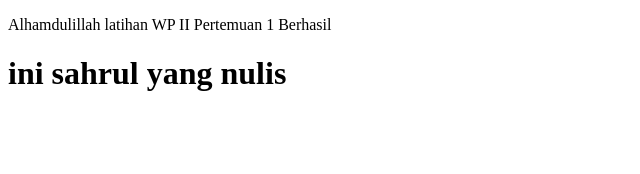
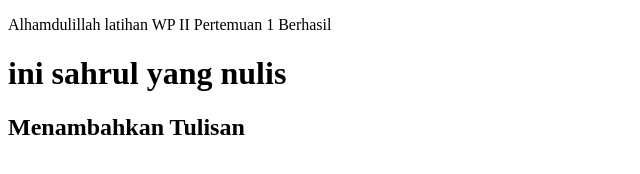
Before and after one commit to sahrulprograming/Latihan-git, a plain HTML site: page index.html in a window 1280 px wide. Shown: the whole page, without its empty margins (0-640 px from the left). Drawn offline with Linux system fonts and the light colour scheme.

Commit message:
Menambahkan teks

```diff
--- a/index.html
+++ b/index.html
@@ -9,5 +9,6 @@
 <body>
     <p>Alhamdulillah latihan WP II Pertemuan 1 Berhasil</p>
     <h1>ini sahrul yang nulis</h1>
+    <h2>Menambahkan Tulisan</h2>
 </body>
 </html>
```
